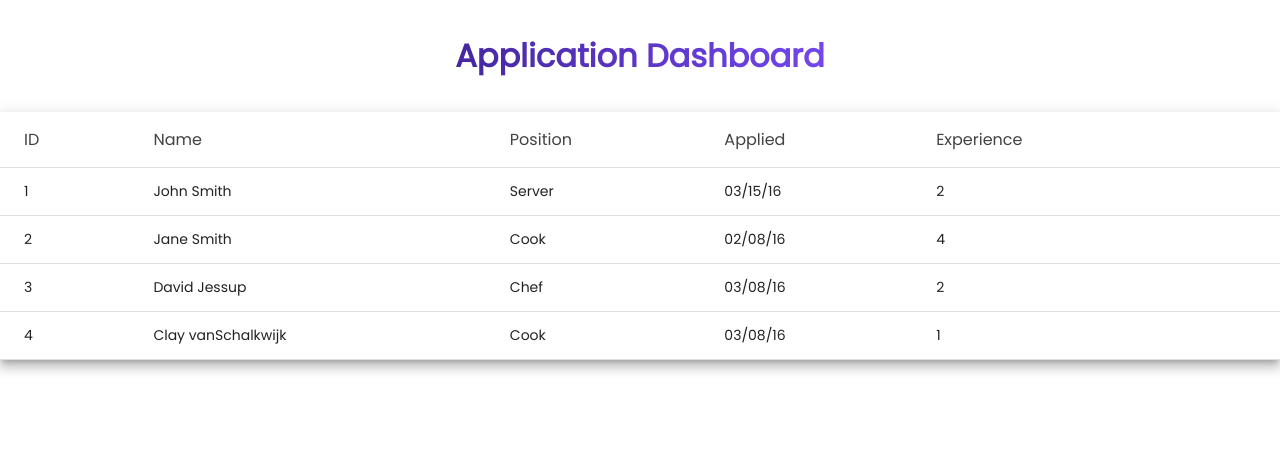
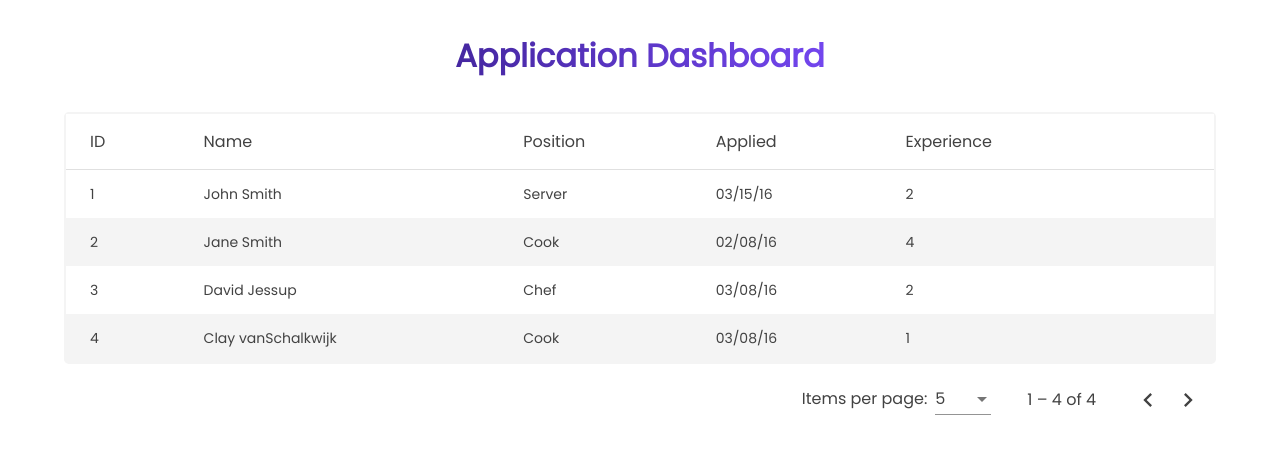
Before and after one commit to reyesdmusic/application-dashboard, an Angular app in the folder application-dashboard/: page / in a window 1280 px wide. Shown: the top 454 px of the page. Built offline with nearby package versions, Linux system fonts and the light colour scheme.

Commit message:
Enable pagination

```diff
--- a/application-dashboard/src/app/components/applications-table/applications-table.component.css
+++ b/application-dashboard/src/app/components/applications-table/applications-table.component.css
@@ -1,3 +1,29 @@
-table {
+.applications-table {
+  position: relative;
+  color: var(--primaryTextColor);
+  box-shadow: none;
+  border: 2px solid var(--lightGrey);
+  border-radius: 0.3rem;
+}
+
+.mat-cell {
+  color: var(--primaryTextColor);
+}
+
+.mat-row:nth-child(even) {
+  background-color: var(--lightGrey);
+}
+
+td.mat-cell {
+  border-bottom-style: none;
+}
+
+.filter-input {
+  display: block;
   width: 100%;
 }
+
+mat-table {
+  transition: none !important;
+  box-shadow: none !important;
+}
--- a/application-dashboard/src/app/components/applications-table/applications-table.component.html
+++ b/application-dashboard/src/app/components/applications-table/applications-table.component.html
@@ -1,7 +1,11 @@
-<table mat-table [dataSource]="dataSource" class="mat-elevation-z8" matSort>
-  <!--- Note that these columns can be defined in any order.
-        The actual rendered columns are set as a property on the row definition" -->
-
+<div class="flex-center">
+  <div class="width-90">
+    <table
+      mat-table
+      [dataSource]="dataSource"
+      class="mat-elevation-z8 width-100 applications-table"
+      matSort
+    >
       <!-- ID Column -->
       <ng-container matColumnDef="id">
         <th mat-header-cell *matHeaderCellDef mat-sort-header>ID</th>
@@ -35,3 +39,12 @@
       <tr mat-header-row *matHeaderRowDef="displayedColumns"></tr>
       <tr mat-row *matRowDef="let row; columns: displayedColumns"></tr>
     </table>
+    <mat-paginator
+      [length]="applications.length"
+      [pageSize]="5"
+      [pageSizeOptions]="[5, 10, 25, 100]"
+      aria-label="Select page"
+    >
+    </mat-paginator>
+  </div>
+</div>
--- a/application-dashboard/src/app/components/applications-table/applications-table.component.ts
+++ b/application-dashboard/src/app/components/applications-table/applications-table.component.ts
@@ -2,6 +2,7 @@ import { Component, OnInit, ViewChild } from '@angular/core';
 import { ApplicationService } from '../../services/application.service'
 import { Application } from '../../../models/Application';
 import { MatSort } from '@angular/material/sort';
+import { MatPaginator } from '@angular/material/paginator';
 import { MatTableDataSource } from '@angular/material/table';
 
 @Component({
@@ -11,15 +12,20 @@ import { MatTableDataSource } from '@angular/material/table';
 })
 export class ApplicationsTableComponent implements OnInit {
   constructor(private applicationService: ApplicationService) {
-    this.dataSource = new MatTableDataSource(this.applicationService.getApplications());
+    this.dataSource = [];
+    this.applications = [];
   }
   displayedColumns: string[] = ['id', 'name', 'position', 'applied', 'experience'];
   dataSource: MatTableDataSource<Application> | [];
+  applications: Application[] | [];
 
   @ViewChild(MatSort, { static: true }) sort!: MatSort;
+  @ViewChild(MatPaginator, { static: true }) paginator!: MatPaginator;
 
   ngOnInit(): void {
+    this.dataSource = new MatTableDataSource(this.applicationService.getApplications());
     this.dataSource.sort = this.sort;
+    this.dataSource.paginator = this.paginator;
   }
 
 }
--- a/application-dashboard/src/styles.css
+++ b/application-dashboard/src/styles.css
@@ -32,3 +32,11 @@ h1 {
   justify-content: center;
   align-items: center;
 }
+
+.width-90 {
+  width: 90%;
+}
+
+.width-100 {
+  width: 100%;
+}
```
Lines whose indentation alone changed are shown as unchanged.
